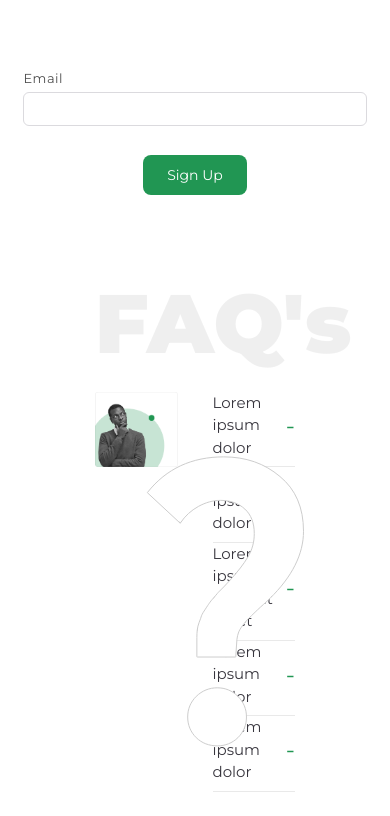
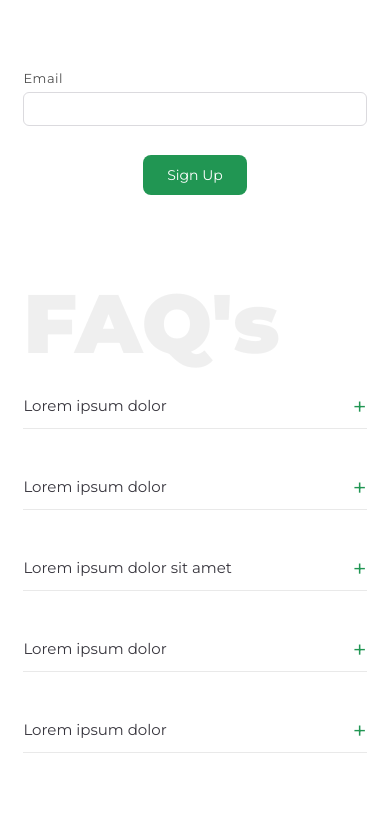
Before and after one commit to RCCG-WayForwardProject/rccg-wayforward, a Next.js app: page / in a window 390 px wide. Shown: the part 7025-7841 px from the top of the page. Built offline with nearby package versions, Linux system fonts and the light colour scheme.

Commit message:
Fixed faq section mobile responsiveness

```diff
--- a/components/FAQ/Accordion/index.tsx
+++ b/components/FAQ/Accordion/index.tsx
@@ -22,7 +22,7 @@ const Accordion: React.FC<AccordionProps> = ({ title, content }) => {
           className={styles["accordion__heading-button"]}
           onClick={handleToggleAccordion}
         >
-          {openAccordion ? "+" : "-"}
+          {openAccordion ? "-" : "+"}
         </button>
       </div>
       {openAccordion ? (
--- a/components/FAQ/faq.module.scss
+++ b/components/FAQ/faq.module.scss
@@ -9,6 +9,10 @@
   flex-direction: column;
   padding: 0px 95px;
   gap: 32px;
+  @include respond(mobile-screen) {
+    height: fit-content;
+    padding: 0px 6% 50px 6%;
+  }
 
   &__heading {
     @include heading;
@@ -16,6 +20,9 @@
   &__image {
     width: 50%;
     position: relative;
+    @include respond(mobile-screen) {
+      display: none;
+    }
     &-icon {
       position: absolute;
       top: 16%;
@@ -34,5 +41,9 @@
     display: flex;
     flex-direction: column;
     justify-content: space-between;
+    @include respond(mobile-screen) {
+      width: 100%;
+      gap: 44px;
+    }
   }
 }
--- a/components/FAQ/index.tsx
+++ b/components/FAQ/index.tsx
@@ -5,8 +5,9 @@ import Image from "next/image";
 import Icon from "../Icon";
 import Accordion from "./Accordion";
 
+import { faq } from "@/utils/constants";
+
 import styles from "./faq.module.scss";
-import { faq } from "@/utils/constants";
 
 const FAQ: React.FC = () => {
   return (
```
